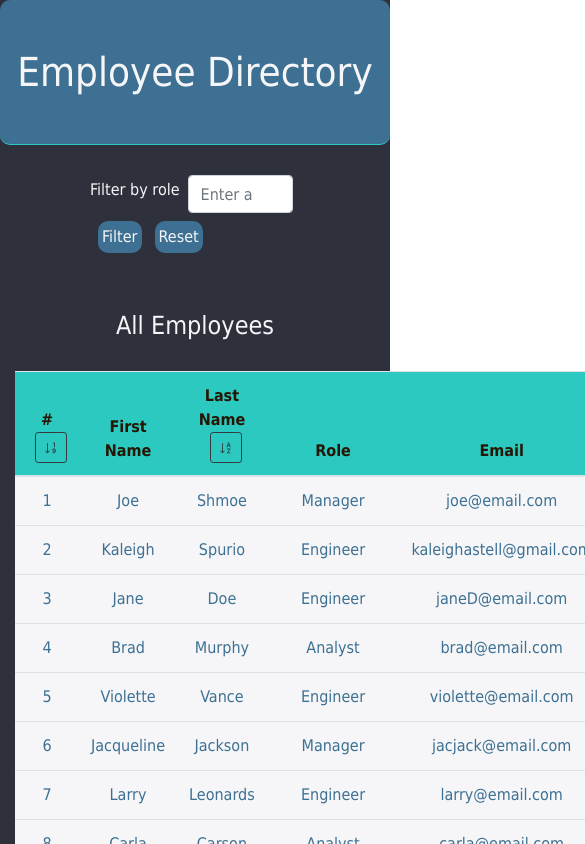
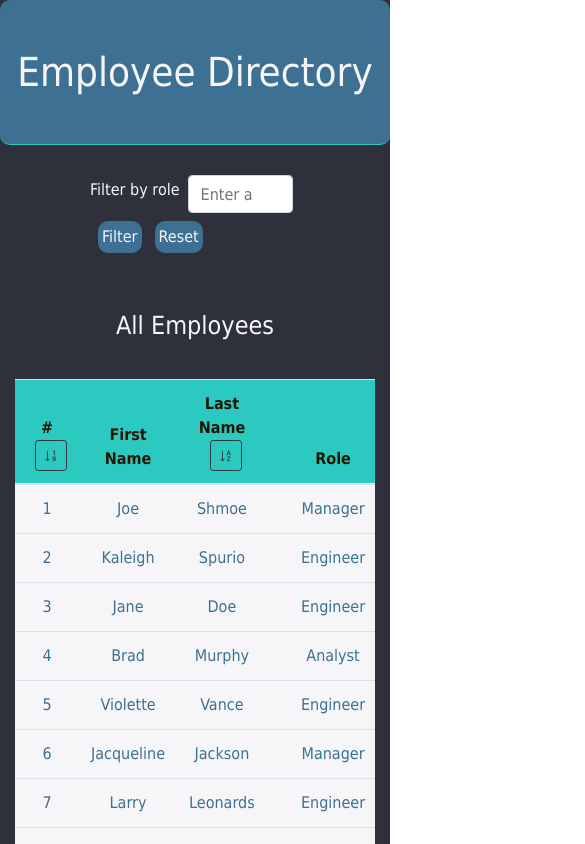
Before and after one commit to Kaleighspurio/react-employee-directory, a React (Create React App) app: page / in a window 390 px wide. Shown: the top 844 px of the page, 585 px wide, since content can reach past the window. Built offline with nearby package versions, Linux system fonts and the light colour scheme.

Commit message:
fixed responsive table issue

```diff
--- a/src/components/Table/Table.js
+++ b/src/components/Table/Table.js
@@ -5,7 +5,7 @@ import './style.css';
 
 export default function Table(props) {
     return (
-      <div className="table-div pb-5">
+      <div className="table-div pb-5 table-responsive">
         <table className="table">
           <TableHeaders handleNameSort={props.handleNameSort} handleIdSort={props.handleIdSort} />
           <TableData data={props.data} />
```
